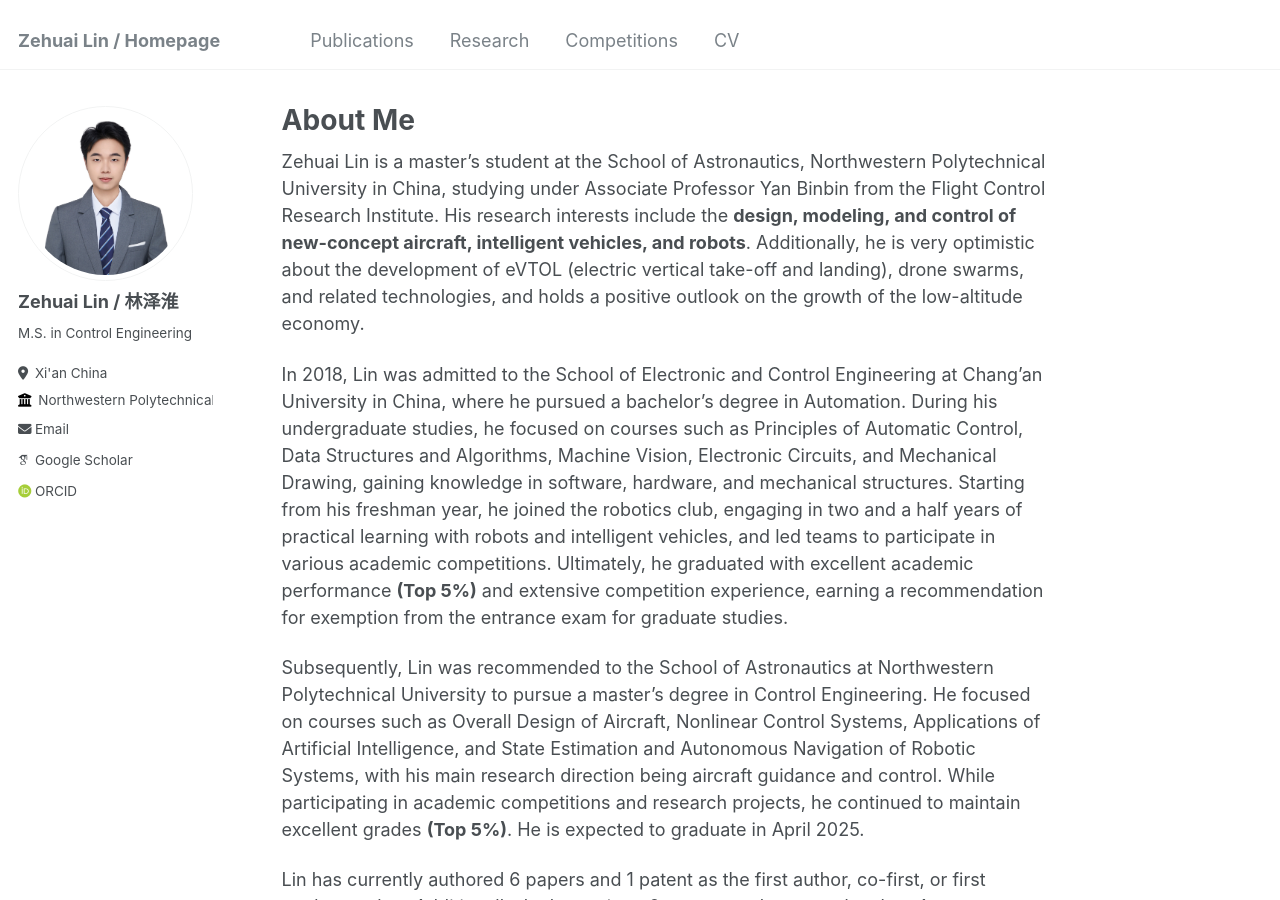
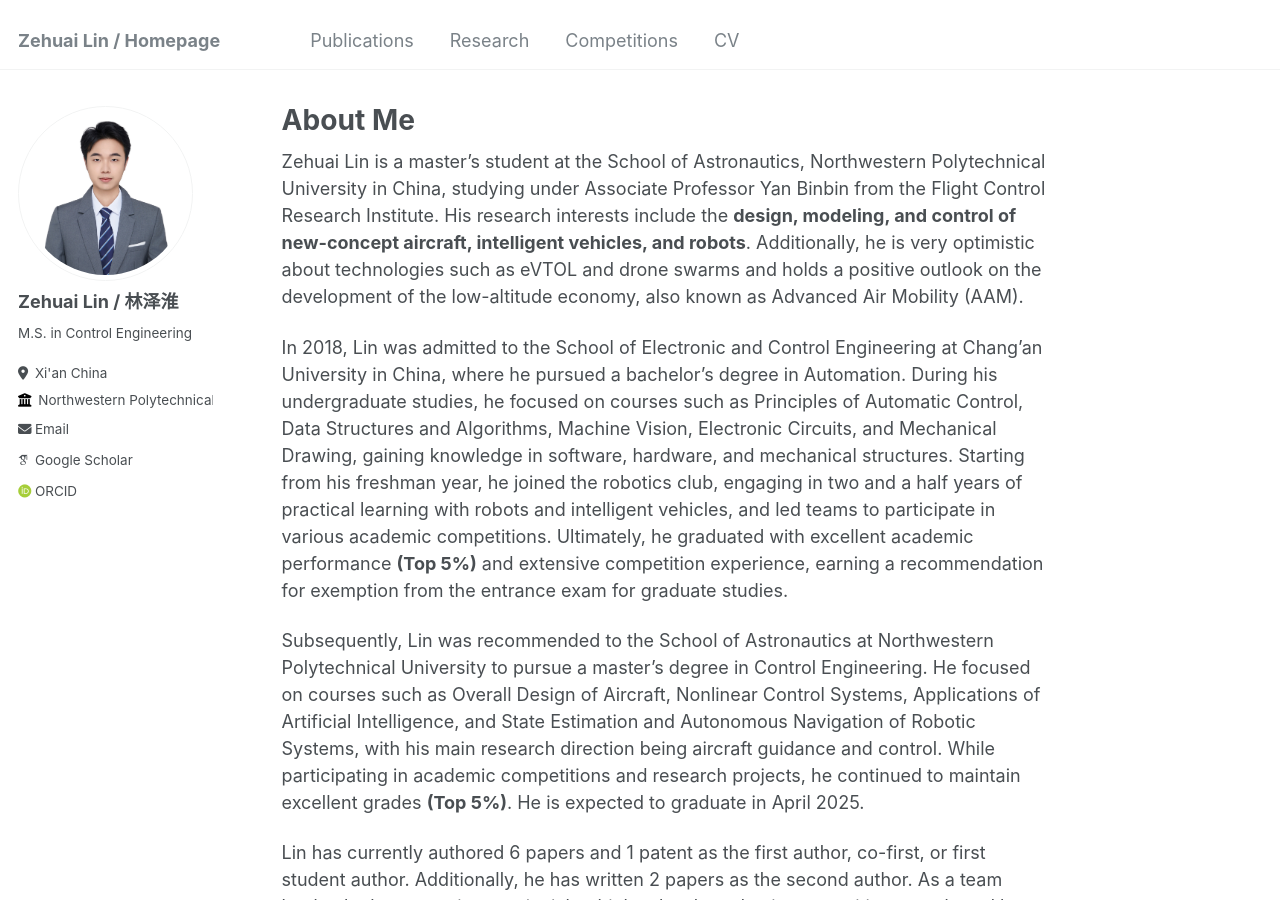
Before and after one commit to Zehuai0/Zehuai0.github.io, a Jekyll site: the page built from _pages/about.md, in a window 1280 px wide and 900 px high. Built offline with Jekyll 4.4.1, drawn with Linux system fonts in a browser that asks for light colours; some web fonts are replaced.

Commit message:
Update about.md

```diff
--- a/_pages/about.md
+++ b/_pages/about.md
@@ -7,7 +7,7 @@ redirect_from:
   - /about.html
 ---
 
-Zehuai Lin is a master's student at the School of Astronautics, Northwestern Polytechnical University in China, studying under Associate Professor Yan Binbin from the Flight Control Research Institute. His research interests include the **design, modeling, and control of new-concept aircraft, intelligent vehicles, and robots**. Additionally, he is very optimistic about the development of eVTOL (electric vertical take-off and landing), drone swarms, and related technologies, and holds a positive outlook on the growth of the low-altitude economy.
+Zehuai Lin is a master's student at the School of Astronautics, Northwestern Polytechnical University in China, studying under Associate Professor Yan Binbin from the Flight Control Research Institute. His research interests include the **design, modeling, and control of new-concept aircraft, intelligent vehicles, and robots**. Additionally, he is very optimistic about technologies such as eVTOL and drone swarms and holds a positive outlook on the development of the low-altitude economy, also known as Advanced Air Mobility (AAM).
 
 In 2018, Lin was admitted to the School of Electronic and Control Engineering at Chang'an University in China, where he pursued a bachelor's degree in Automation. During his undergraduate studies, he focused on courses such as Principles of Automatic Control, Data Structures and Algorithms, Machine Vision, Electronic Circuits, and Mechanical Drawing, gaining knowledge in software, hardware, and mechanical structures. Starting from his freshman year, he joined the robotics club, engaging in two and a half years of practical learning with robots and intelligent vehicles, and led teams to participate in various academic competitions. Ultimately, he graduated with excellent academic performance **(Top 5%)** and extensive competition experience, earning a recommendation for exemption from the entrance exam for graduate studies.
 
```
